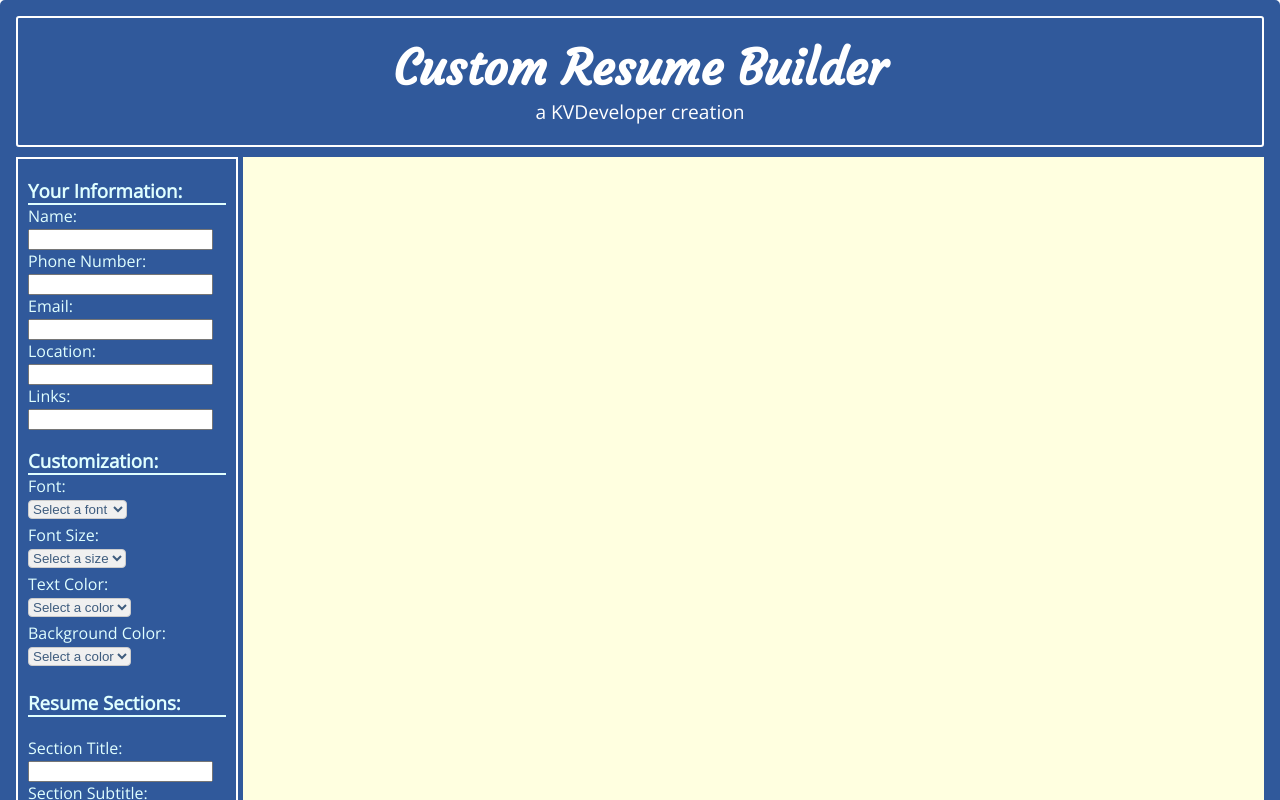
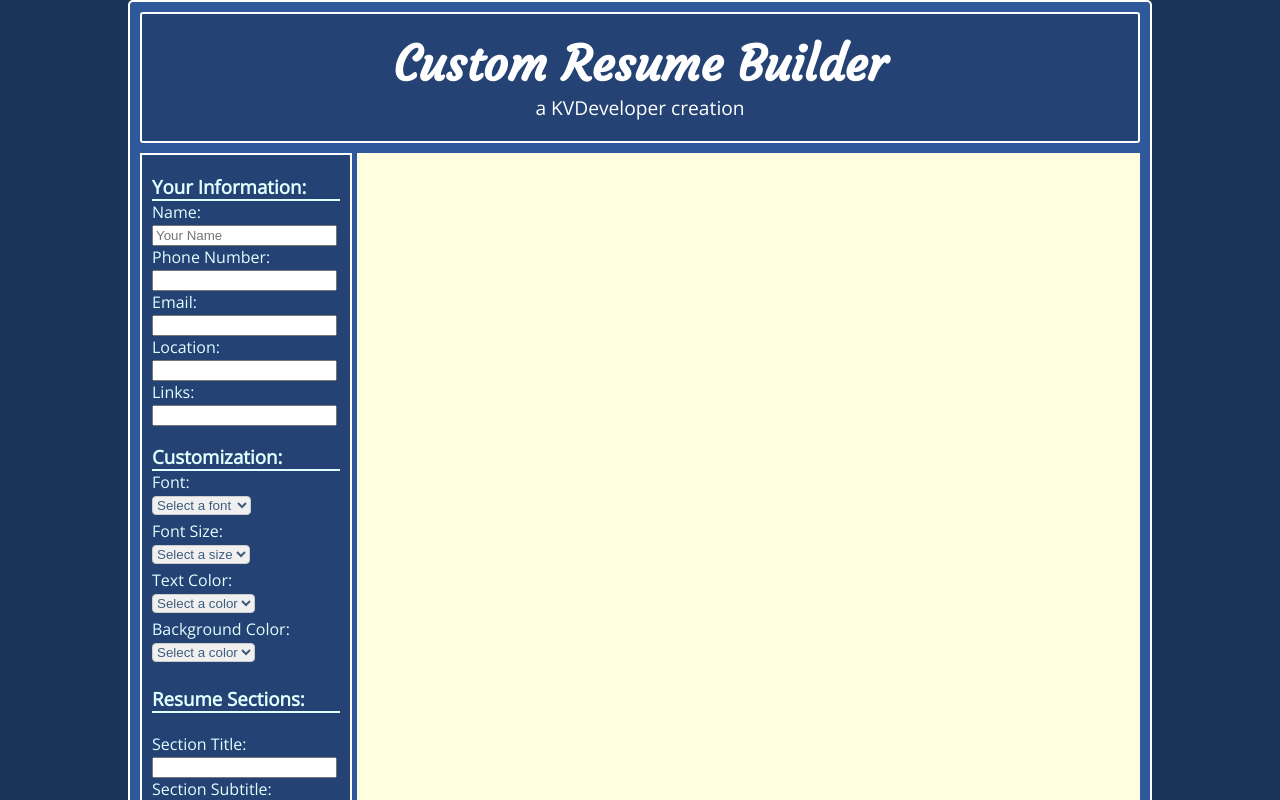
Before and after one commit to kvdcre8r/the-super-developer, a React (Create React App) app: page / in a window 1280 px wide. Shown: the top 800 px of the page. Built offline with nearby package versions, Linux system fonts and the light colour scheme.

Commit message:
reconfigured file structure

```diff
--- a/src/App.js
+++ b/src/App.js
@@ -1,13 +1,15 @@
 import React from "react";
 import { GlobalStyles } from "./GlobalStyles.style";
-import ResumeBuilder from "./Modules/ResumeBuilder";
+import MainContent from "./Modules/MainContent";
+import Header from "./Modules/Header";
 import Container from "./Modules/Container.style";
 
 function App() {
   return (
     <Container>
       <GlobalStyles />
-      <ResumeBuilder />
+      <Header />
+      <MainContent />
     </Container>
   );
 }
--- a/src/GlobalStyles.style.js
+++ b/src/GlobalStyles.style.js
@@ -3,5 +3,7 @@ import { createGlobalStyle } from "styled-components";
 export const GlobalStyles = createGlobalStyle`
     body {
         margin: 0 auto;
+        max-width: 1024px;
+        background-color: #1c3359;
     }
 `;
--- a/src/Modules/Container.style.js
+++ b/src/Modules/Container.style.js
@@ -3,7 +3,7 @@ import styled from "styled-components";
 const Container = styled.div`
   box-sizing: border-box;
   background-color: #30599b;
-  border: 3px solid #30599b;
+  border: 2px solid white;
   border-radius: 5px;
 
   @font-face {
--- a/src/Modules/Header.js
+++ b/src/Modules/Header.js
@@ -2,7 +2,7 @@ import styled from "styled-components";
 
 const HeaderStyle = styled.header`
   font-size: 1.5em;
-  background-color: #30599b;
+  background-color: #244273;
   padding: 20px;
   text-align: center;
   color: white;
--- a/src/Modules/ResumeBuilder.js
+++ b/src/Modules/MainContent.js
@@ -1,11 +1,7 @@
 import React, { useState, useRef } from "react";
 import styled from "styled-components";
-import CustomResume from "./CustomResume";
-import Header from "./Header";
-import Container from "./Container.style";
-import { GlobalStyles } from "../GlobalStyles.style";
+import TargetComponent from "./Output";
 
-// Styled Components
 const MainStyle = styled.div`
   font-family: arial;
   margin: 10px;
@@ -20,13 +16,13 @@ const MainStyle = styled.div`
   }
 `;
 
-const SelectorStyle = styled.div`
+const FormStyle = styled.div`
   font-family: open-sans;
   color: lightcyan;
-  background-color: #30599b;
+  background-color: #244273;
   overflow-y: auto;
   scrollbar-width: thin;
-  scrollbar-color: #30599b #f1f1f1;
+  scrollbar-color: #244273 #f1f1f1;
   width: 260px;
   height: 100vh;
   padding: 0px 0px 10px 10px;
@@ -55,13 +51,6 @@ const SelectorStyle = styled.div`
       background-color: white;
     }
   }
-`;
-
-const TargetComponentWrapper = styled.div`
-  width: 100%;
-  padding: 10px;
-  border-left: 5px solid #30599b;
-  background-color: ${(props) => props.bgcolor || "transparent"};
 `;
 
 const Option = styled.option``;
@@ -211,15 +200,7 @@ const fontFamilies = [
   },
 ];
 
-const TargetComponent = React.forwardRef((props, ref) => {
-  return (
-    <TargetComponentWrapper ref={ref} bgcolor={props.bgcolor}>
-      <CustomResume {...props} />
-    </TargetComponentWrapper>
-  );
-});
-
-const Selectors = () => {
+const MainContent = () => {
   const [fontSize, setFontSize] = useState("");
   const [bgColor, setBgColor] = useState("");
   const [fontColor, setFontColor] = useState("");
@@ -292,7 +273,7 @@ const Selectors = () => {
   return (
     <div>
       <MainStyle>
-        <SelectorStyle>
+        <FormStyle>
           <div>
             <h3>Your Information:</h3>
             <form>
@@ -302,6 +283,7 @@ const Selectors = () => {
                 <input
                   type="text"
                   name="name"
+                  placeholder="Your Name"
                   value={resumeData.name}
                   onChange={handleInputChange}
                 />
@@ -469,7 +451,7 @@ const Selectors = () => {
               </button>
             </form>
           </div>
-        </SelectorStyle>
+        </FormStyle>
         <TargetComponent
           ref={targetRef}
           {...resumeData}
@@ -481,14 +463,4 @@ const Selectors = () => {
   );
 };
 
-function Custom() {
-  return (
-    <Container>
-      <GlobalStyles />
-      <Header />
-      <Selectors />
-    </Container>
-  );
-}
-
-export default Custom;
+export default MainContent;
--- a/src/Modules/CustomResume.js
+++ b/src/Modules/Output.js
@@ -11,7 +11,9 @@ const CustomStyle = styled.div`
     margin: 20px 0px 10px 0px;
     text-decoration: underline;
   }
-  h3, h4, p {
+  h3,
+  h4,
+  p {
     margin: 5px;
   }
   h4 {
@@ -51,4 +53,19 @@ const CustomResume = ({
   );
 };
 
-export default CustomResume;
+const TargetComponentWrapper = styled.div`
+  width: 100%;
+  padding: 10px;
+  border-left: 5px solid #30599b;
+  background-color: ${(props) => props.bgcolor || "transparent"};
+`;
+
+const TargetComponent = React.forwardRef((props, ref) => {
+  return (
+    <TargetComponentWrapper ref={ref} bgcolor={props.bgcolor}>
+      <CustomResume {...props} />
+    </TargetComponentWrapper>
+  );
+});
+
+export default TargetComponent;
```
